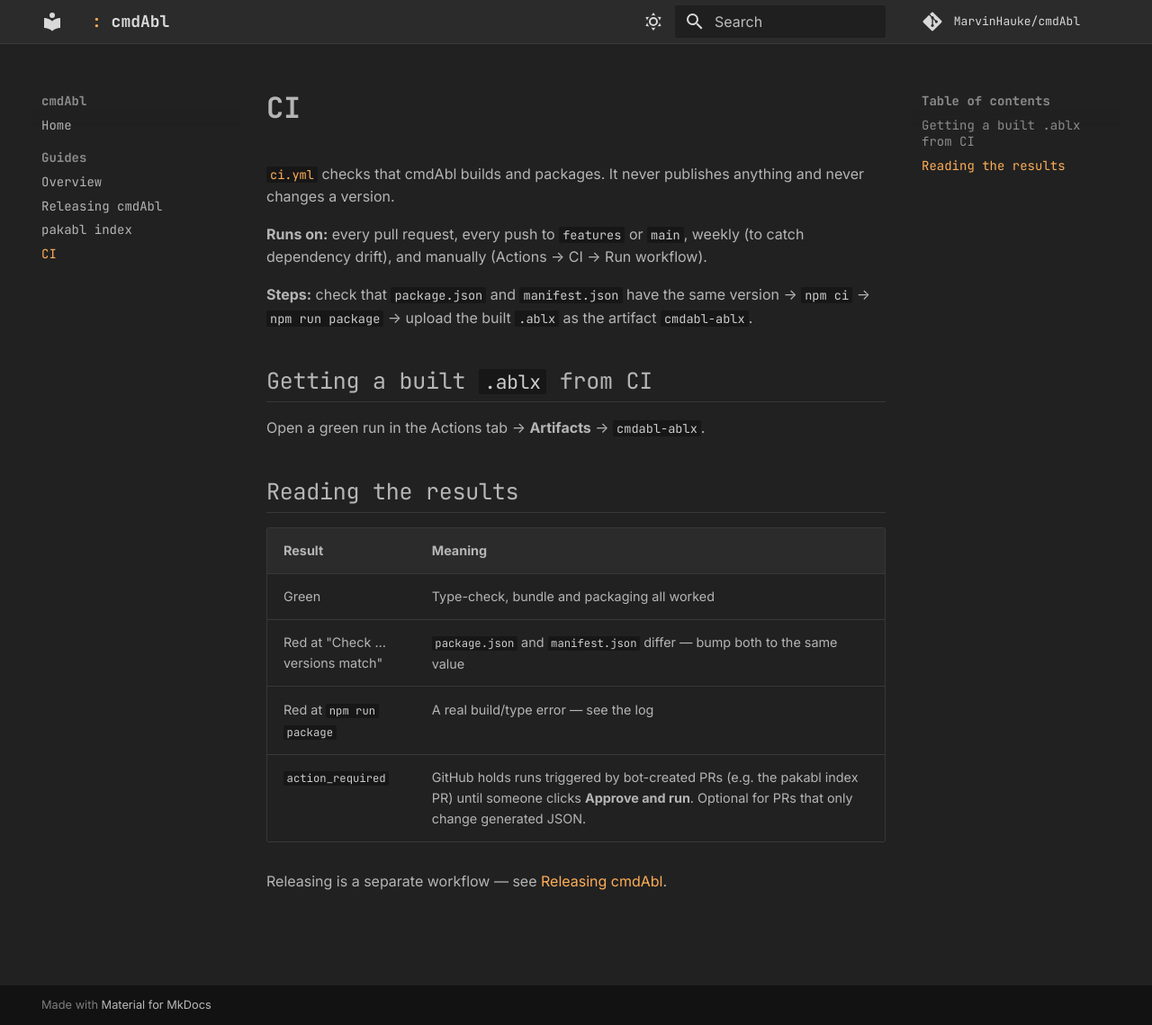
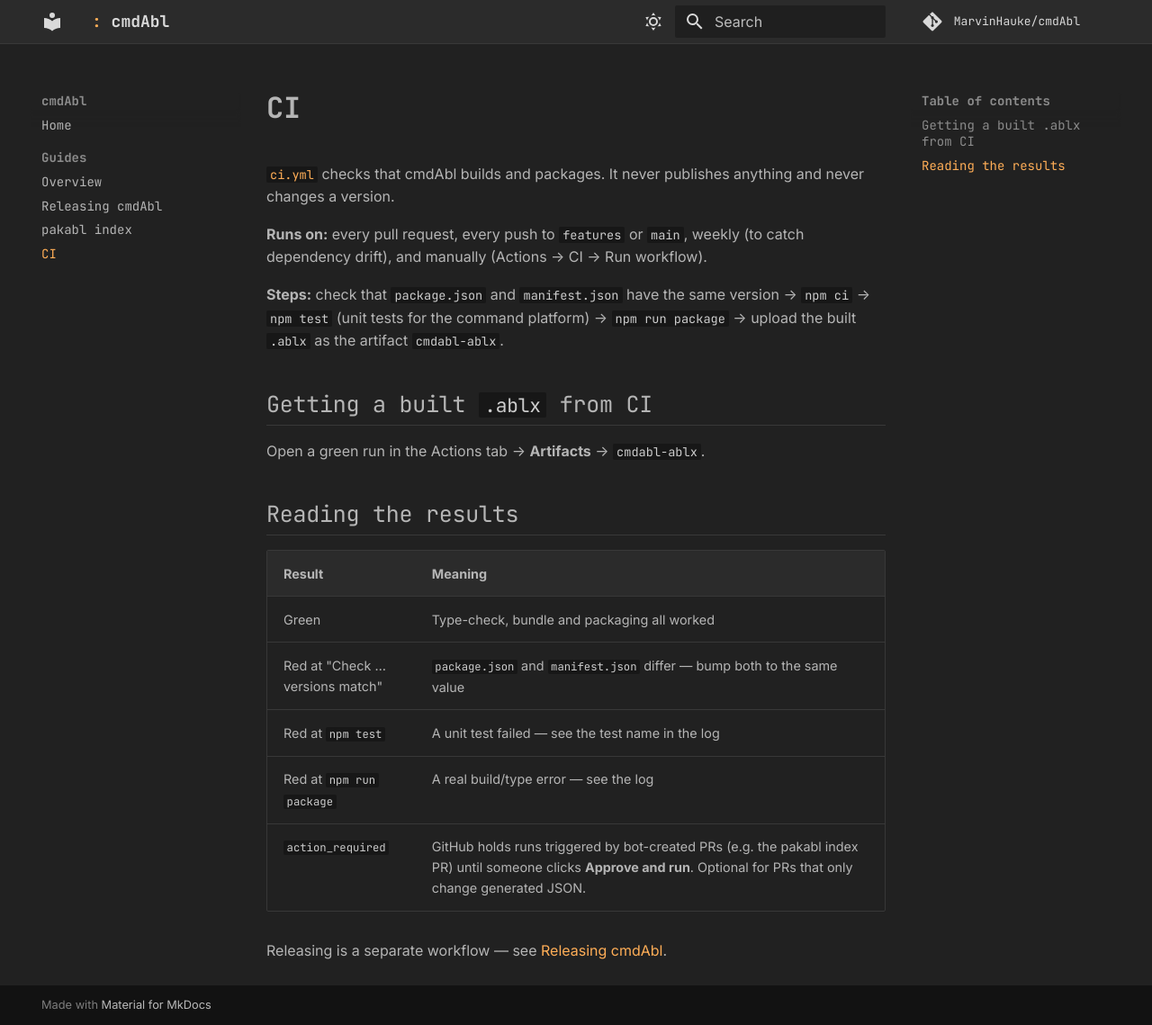
Before and after one commit to MarvinHauke/cmdAbl, an MkDocs documentation site: the page built from docs/guides/ci.md, in a window 1280 px wide and 1139 px high. Shown: the whole window at 90% size. Built offline with MkDocs 1.6.1 and Material for MkDocs 9.7.7, drawn with Linux system fonts in a browser that asks for light colours; comment, search, counter and statistics services are not loaded.

Commit message:
docs: mark the parser step of plan 0005 as shipped, document npm test
Co-Authored-By: Claude Opus 5.5 <noreply@anthropic.com>

```diff
--- a/docs/guides/ci.md
+++ b/docs/guides/ci.md
@@ -7,7 +7,7 @@ publishes anything and never changes a version.
 dependency drift), and manually (Actions → CI → Run workflow).
 
 **Steps:** check that `package.json` and `manifest.json` have the same version → `npm ci` →
-`npm run package` → upload the built `.ablx` as the artifact `cmdabl-ablx`.
+`npm test` (unit tests for the command platform) → `npm run package` → upload the built `.ablx` as the artifact `cmdabl-ablx`.
 
 ## Getting a built `.ablx` from CI
 
@@ -19,6 +19,7 @@ Open a green run in the Actions tab → **Artifacts** → `cmdabl-ablx`.
 |---|---|
 | Green | Type-check, bundle and packaging all worked |
 | Red at "Check … versions match" | `package.json` and `manifest.json` differ — bump both to the same value |
+| Red at `npm test` | A unit test failed — see the test name in the log |
 | Red at `npm run package` | A real build/type error — see the log |
 | `action_required` | GitHub holds runs triggered by bot-created PRs (e.g. the pakabl index PR) until someone clicks **Approve and run**. Optional for PRs that only change generated JSON. |
 
```
Also changed, not shown: README.md (+1 -0 lines), docs/feature-plans/0004-command-platform.md (+1 -1 lines), docs/feature-plans/0005-command-tree-and-module-authoring.md (+3 -1 lines), docs/feature-plans/README.md (+1 -1 lines).
